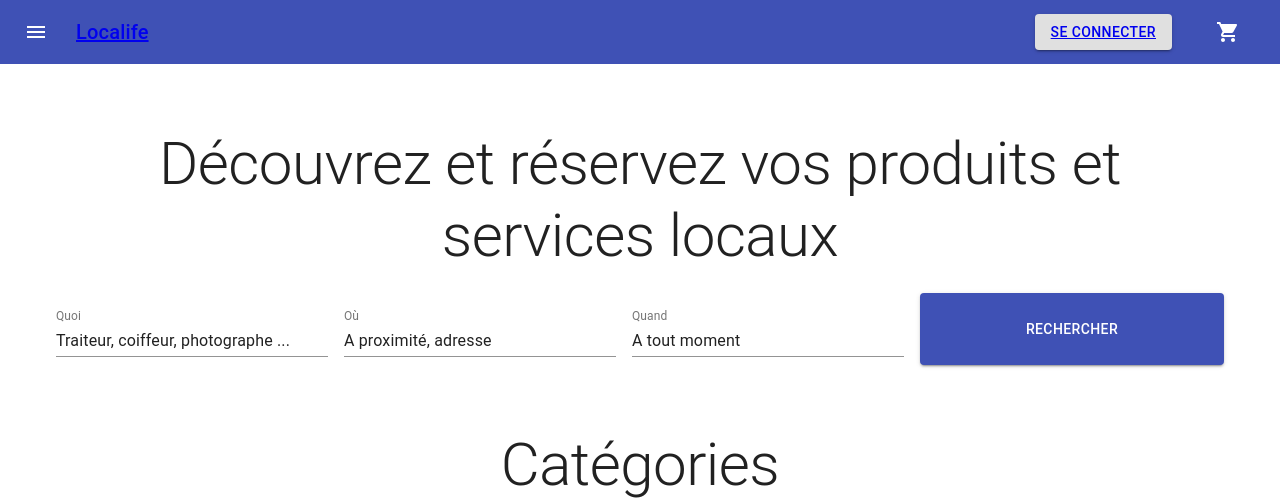
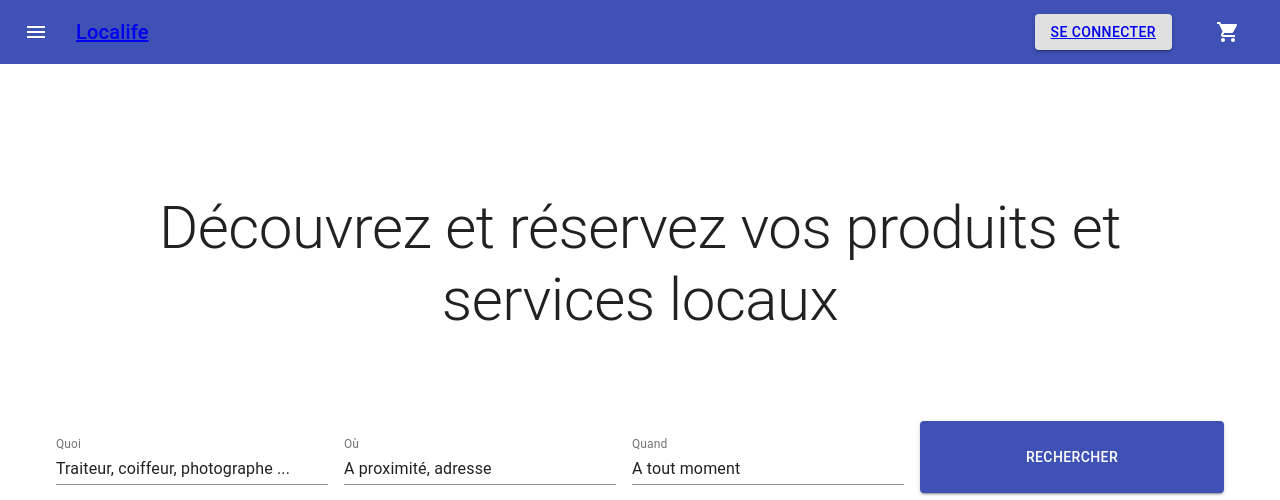
Before and after one commit to claudericka/localife, a React (Create React App) app: page / in a window 1280 px wide. Shown: the top 500 px of the page. Built offline with nearby package versions, Linux system fonts and the light colour scheme.

Commit message:
<feat> Change search area style on adding padding to search form and title.

```diff
--- a/src/SearchArea.js
+++ b/src/SearchArea.js
@@ -10,6 +10,10 @@ const useStyles = makeStyles((theme) => ({
     display: 'flex',
     flexWrap: 'wrap',
   },
+  searchTitle: {
+    paddingTop: theme.spacing(8),
+    paddingBottom: theme.spacing(8),
+  },
   textField: {
     marginLeft: theme.spacing(1),
     marginRight: theme.spacing(1),
@@ -18,6 +22,7 @@ const useStyles = makeStyles((theme) => ({
   searchForm: {
   display: 'flex',
   flexWrap: 'wrap',
+    paddingBottom: theme.spacing(8),
   },
   searchWrap: {
   flex: 1,
@@ -31,7 +36,7 @@ export default function SearchArea() {
   <Container maxWidth="lg">
     <div className={classes.root}>
       <div className={classes.searchWrap}>
-      <div>
+        <div className={classes.searchTitle}>
          <Typography component="h1" variant="h2" align="center" color="textPrimary" gutterBottom>
               Découvrez et réservez vos produits et services locaux
             </Typography>
```
